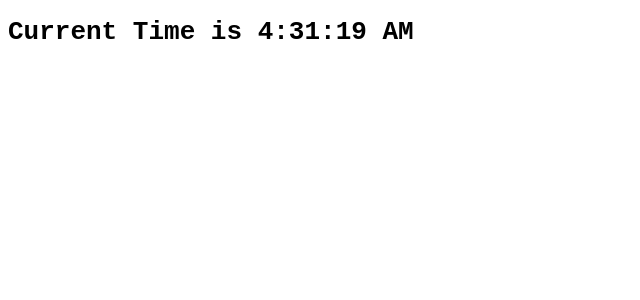
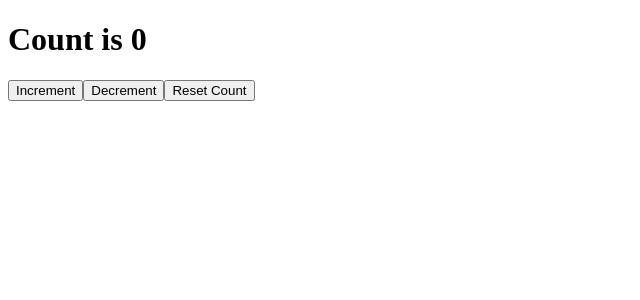
Before and after one commit to abhishekpawarDev/reactJsPracticeFolder, a React (Vite) app in the folder react-practice/: page / in a window 1280 px wide. Shown: the top 300 px of the page, without its empty margins (0-640 px from the left). Built offline with nearby package versions, Linux system fonts and the light colour scheme.

Commit message:
23:56 28-12-2024

```diff
--- a/react-practice/src/App.jsx
+++ b/react-practice/src/App.jsx
@@ -11,10 +11,13 @@ import UseStateHooks from "./hooks/useStateChallange";
 import RegistatioFormReact from "./registationForm";
 import UseEffectHookComponent from "./useEffectHook";
 import UseEffectClockComponent from "./useEffectHook/useEffectClock";
+import UseRefHookComponent from "./hooks/useRefHook";
+import UseReducerHookComponent from "./hooks/useReducerHook";
+import UseReducerAdv from "./hooks/useReducerHook/advance";
 const App = () => {
   return (
     <>
-      <UseEffectClockComponent/>
+      <UseReducerAdv/>
     </>
   )
 }
--- /dev/null
+++ b/react-practice/src/hooks/useReducerHook/advance.jsx
@@ -0,0 +1,39 @@
+import React, { useReducer } from "react";
+
+const initialState = {
+    count: 0,
+};
+
+const reducer = (state, action) => {
+    switch (action.type) {
+        case "Increment":
+            return { count: state.count + 1 };
+        case "Decrement":
+            return { count: state.count - 1 };
+        case "Reset":
+            return { count: 0 }; // Correctly reset state immutably
+        default:
+            return state;
+    }
+};
+
+const UseReducerAdv = () => {
+    const [state, dispatch] = useReducer(reducer, initialState);
+
+    return (
+        <>
+            <h1>{`Count is ${state.count}`}</h1>
+            <button onClick={() => dispatch({ type: "Increment" })}>
+                Increment
+            </button>
+            <button onClick={() => dispatch({ type: "Decrement" })}>
+                Decrement
+            </button>
+            <button onClick={() => dispatch({ type: "Reset" })}>
+                Reset Count
+            </button>
+        </>
+    );
+};
+
+export default UseReducerAdv;
--- /dev/null
+++ b/react-practice/src/hooks/useReducerHook/index.jsx
@@ -0,0 +1,36 @@
+import React, { useReducer } from "react";
+
+const reducer = (state, action) => {
+    if (action.type === "Increment") {
+        if(state >= 10){
+            return state;
+        }else{
+            return state + 1;
+        }
+    } else if (action.type === "Decrement") {
+        if(state <= 0){
+            return state
+        }else{
+            return state - 1;
+        }
+    }if(action.type === 'Reset'){
+        return state = 0;
+    } else {
+        return state;
+    }
+};
+
+const UseReducerHookComponent = () => {
+    const [count, dispatch] = useReducer(reducer, 0);
+
+    return (
+        <>
+            <h1>{` Count is ${count}`}</h1>
+            <button onClick={() => dispatch({ type: "Increment" })}>Increment</button>
+            <button onClick={() => dispatch({ type: "Decrement" })}>Decrement</button>
+            <button onClick={()=>dispatch({type:'Reset'})}>Reset Count </button>
+        </>
+    );
+};
+
+export default UseReducerHookComponent;
--- /dev/null
+++ b/react-practice/src/hooks/useRefHook/index.jsx
@@ -0,0 +1,11 @@
+import React from "react";
+
+const UseRefHookComponent = () => {
+    return(
+        <>
+        <h2>Hello UseRefs</h2>
+        </>
+    )
+}
+
+export default UseRefHookComponent;
```
Also changed, not shown: 1 other file (tests, documents, lock files or other folders).
